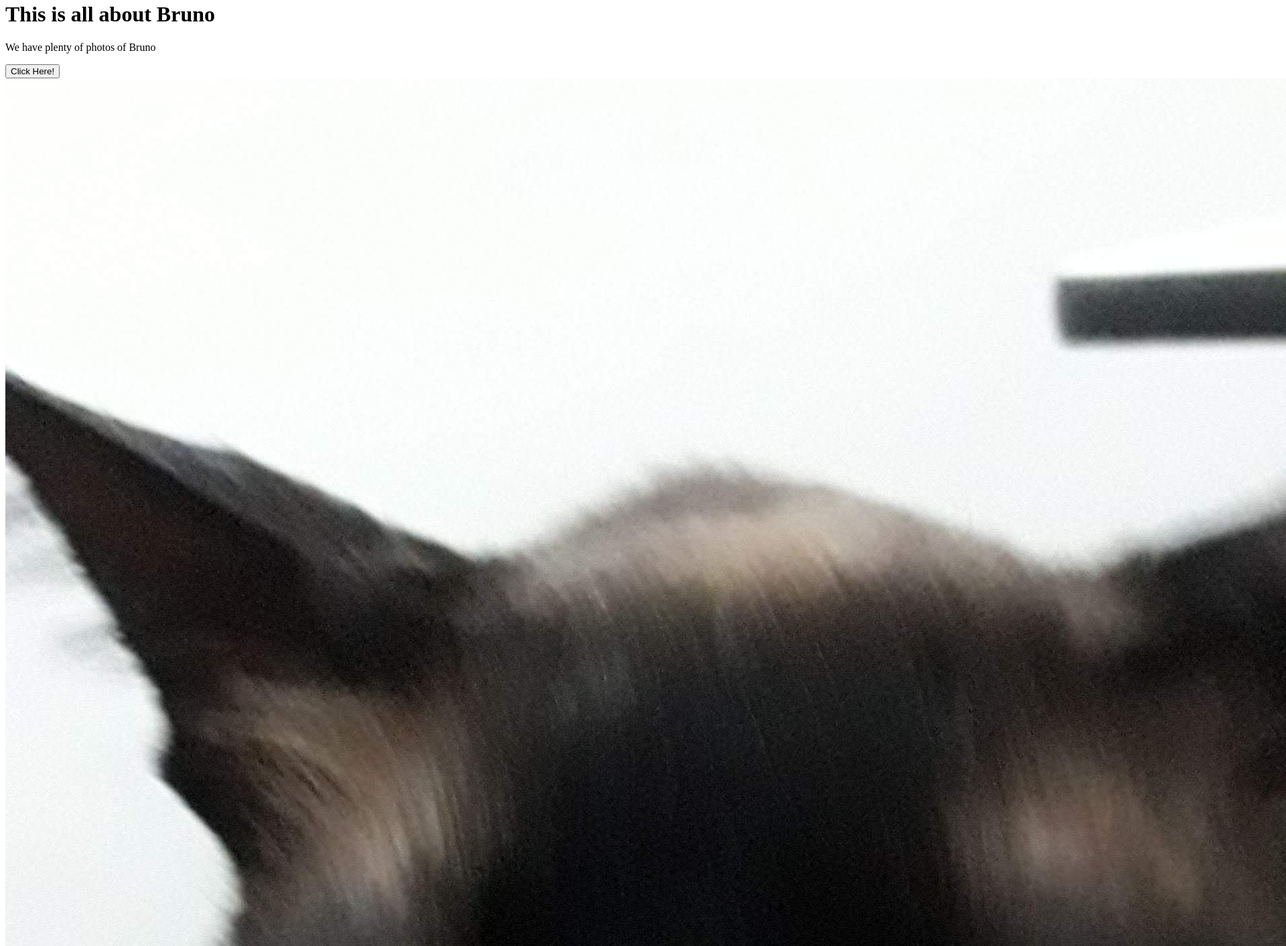
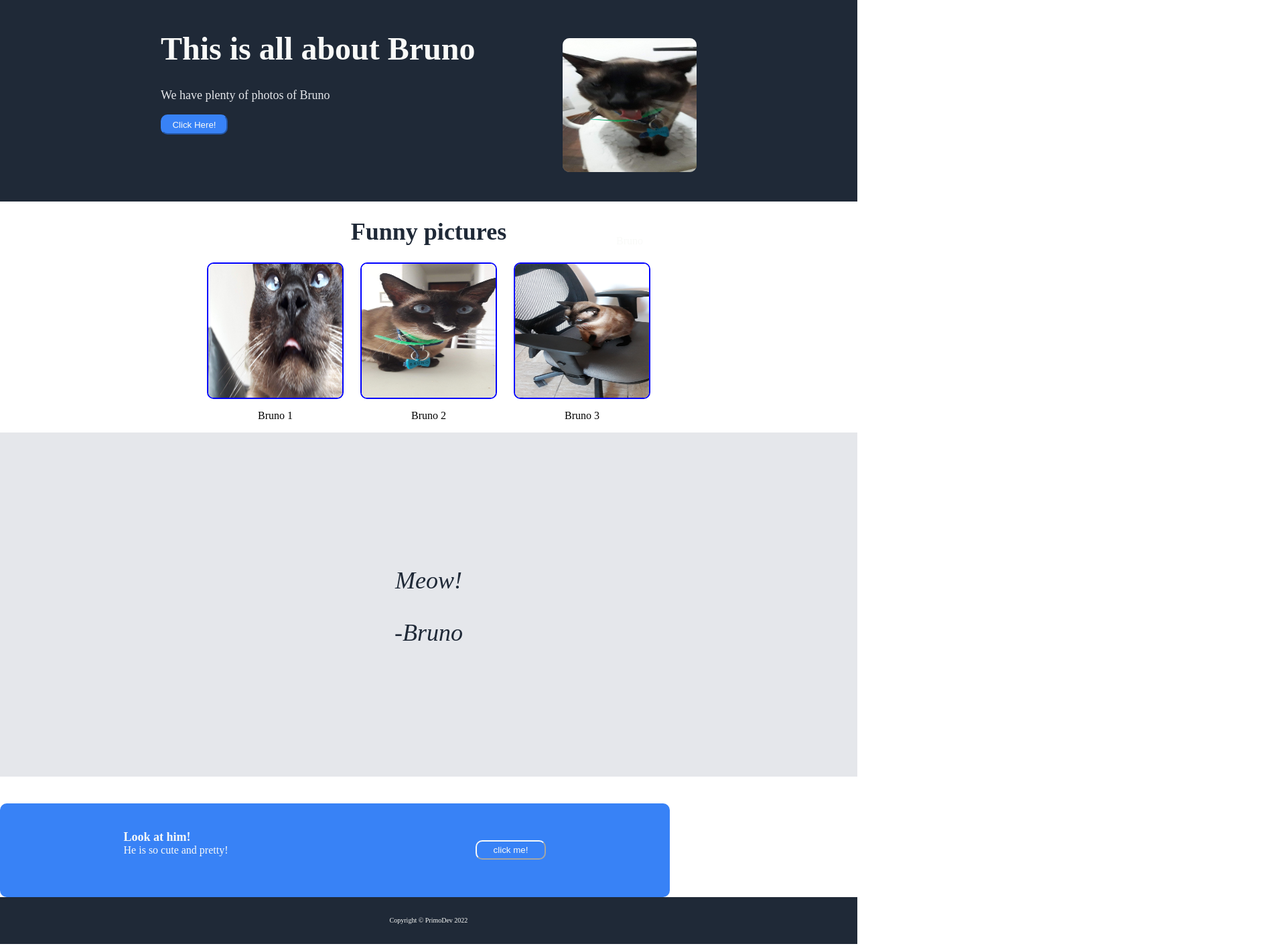
Before and after one commit to PrimoDev94/landing-page, a plain HTML site: page index.html in a window 1280 px wide. Shown: the part 86-1499 px from the top of the page at 67% size, 1920 px wide, since content can reach past the window. Drawn offline with Linux system fonts and the light colour scheme.

Commit message:
The project has been finished even after searching a lot in google

```diff
--- a/index.html
+++ b/index.html
@@ -10,7 +10,7 @@
         <div class="top">
             <div class="header">
                 <p class="logo">Bruno</p>
-                <div>
+                <div class="links">
                     <a href="#">About Bruno</a>
                     <a href="#">Fun tips</a>
                     <a href="#">Gallery</a>
--- a/style.css
+++ b/style.css
@@ -0,0 +1,193 @@
+body,
+.top,
+.second,
+.third,
+.fourth-text,
+.image-text {
+    display: flex;
+    flex-direction: column;
+}
+
+body {
+    margin: 0px;
+}
+
+.header,
+.links,
+.first,
+.images-second,
+.fourth{
+    display: flex;
+}
+
+.top,
+.footer {
+    background-color: #1f2937;
+}
+
+.logo {
+    justify-content: center;
+    color: #f9faf8;
+    font-size: 24px;
+    padding: 12px;
+}
+
+.links a{
+    text-decoration: none;
+    font-size: 18px;
+    color:#E5E7EB;
+    }
+
+.images-second {
+    margin-left: auto;
+    margin-right: auto;
+    gap: 25px;
+}
+.image-text img {
+    height: 200px;
+    width: 200px;
+    border-radius: 10px;
+    border: solid blue 2px;
+    margin-right: auto;
+}
+
+.image-text p {
+    text-align: center;
+}
+
+.links {
+    gap: 15px;
+    margin-top: 20px;
+}
+
+.placeholder{
+    text-align: center;
+    color:#F9FAF8;
+    width:200px;
+    height:200px;
+    background-color: gray;
+    border-radius: 10px;
+}
+
+.placeholder img {
+    width: 200px;
+    height: 200px;
+    border-radius: 10px;
+}
+
+.placeholder p {
+    margin: 90px 0 0 0 ;
+}
+.first-container {
+    padding-bottom: 100px;
+    width: 500px;
+}
+.first {
+    gap: 100px;
+    align-items: center;
+}
+
+.header {
+    justify-content: space-between;
+    align-items: center;
+    margin-right: 20px;
+    gap: 450px;
+}
+
+.top {
+    align-items: center;
+}
+
+.first-header {
+    font-size: 48px;
+    font-weight: 900;
+    color: #F9FAF8;
+}
+
+.first-text {
+    font-size: 18px;
+    color: #E5E7EB;
+}
+
+.first-button{
+    background-color: #3882F6;
+    border-color: #3882F6;
+    border-radius: 10px;
+    color: #F9FAF8;
+    padding: 0;
+    width: 100px;
+    height: 30px;
+}
+
+.second-header {
+    text-align: center;
+    font-size: 36px;
+    font-weight: 900;
+    color: #1f2937;
+}
+
+.third {
+    text-align: center;
+    background-color: #E5E7EB;
+    justify-content: center;
+
+    font-size: 36px;
+    font-style: italic;
+    font-weight: lighter;
+    color: #1f2937;
+}
+
+.quote {
+    margin-top: 200px;
+    margin-bottom: auto;
+    font-size: 36px;
+}
+
+.quoter {
+    flex-basis: 200px;
+}
+
+.fourth {
+    background-color: #3882F6;
+    color: #f9faf8;
+    border-radius: 10px;
+    margin: 80px 150px 80px 150px;
+    justify-content: space-around;
+    margin-left: auto;
+    margin-right: auto;
+    height: 140px;
+    width: 1000px;
+    margin: 40px 0 0 0;
+}
+
+.fourth-header {
+    font-size: 18px;
+    font-weight: 900;
+    margin: 40px 0 0 0;
+}
+
+.fourth-text {
+    margin: 0 0 40px 0;
+}
+
+.fourth-button {
+    align-self: center;
+    padding: 5px 25px 5px 25px;
+    color: #f9faf8;
+    background-color: #3882F6;
+    border-radius: 10px;
+    border-color: #f9faf8;
+
+}
+
+.footer {
+    display: flex;
+    justify-content: center;
+    align-items: center;
+    height: 70px;
+}
+
+.footer p {
+    color: #f9faf8;
+    font-size: 10px;
+}
```
